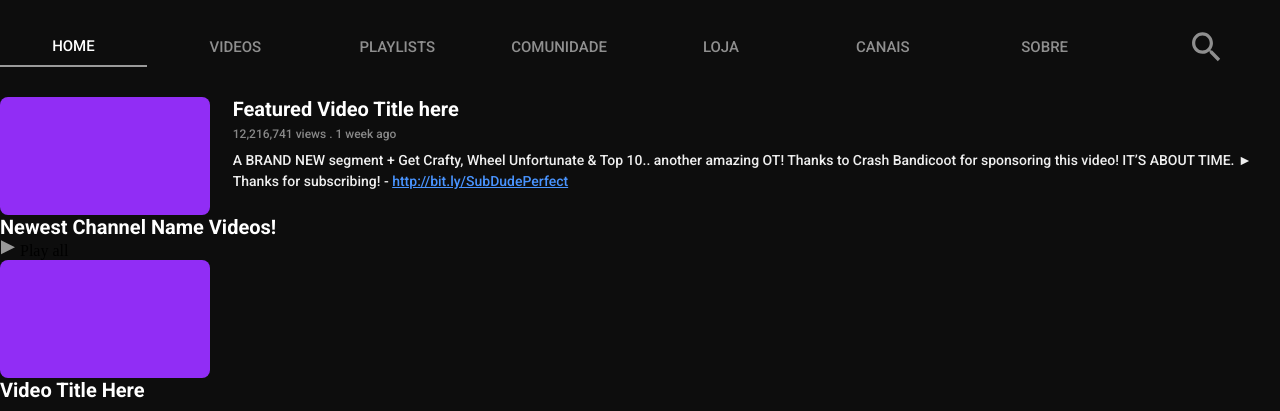
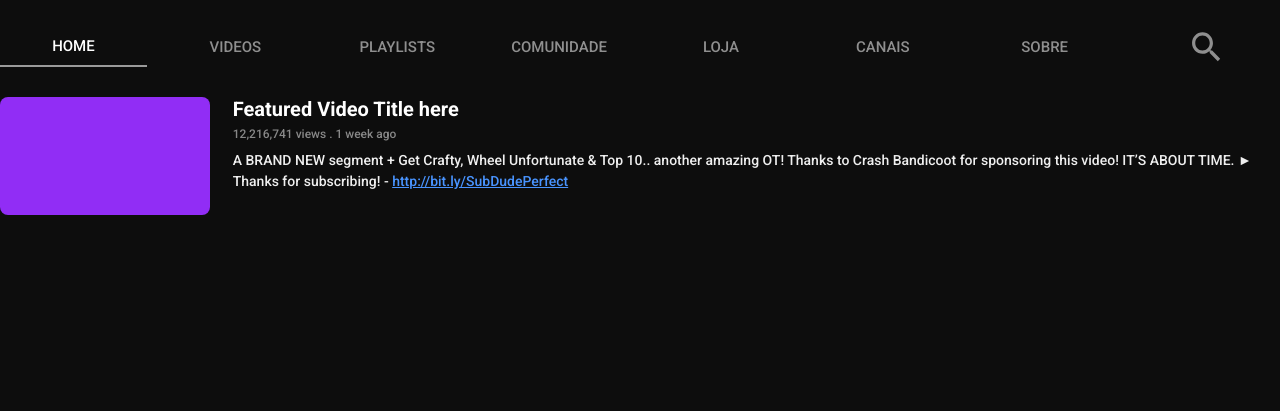
Before and after one commit to TonyAraujo88/Projeto01, a plain HTML site: page index.html in a window 1280 px wide. Shown: the part 541-952 px from the top of the page. Drawn offline with Linux system fonts and the light colour scheme.

Commit message:
sessao_video_yt

```diff
--- a/estilo.css
+++ b/estilo.css
@@ -337,3 +337,46 @@ nav {
 .link--desc {
     color: #4994ff;
 }
+
+.sessao--videos {
+    display: flex;
+    height: 251px;
+    margin-top: 30px;
+    flex-direction: column;
+}
+
+.icon--play {
+    width: 16px;
+    height: 16px;
+    margin-left: 78px;
+    margin-top: 4px;
+}
+
+.play--all {
+    color: #9a9a9a;
+    font-family: Roboto;
+    font-size: 14px;
+    font-style: normal;
+    font-weight: 500;
+    line-height: normal;
+    margin-left: 8px;
+    margin-top: 4px;
+}
+
+.video--container {
+    height: 109px;
+    display: flex;
+    flex-direction: column;
+    flex: 1;
+    margin-top: 24px;
+}
+
+.infos--sessao {
+    display: flex;
+    flex-direction: row;
+}
+
+.nome-video--sessao {
+    font-size: 17px;
+    margin-top: 15px;
+}
```
